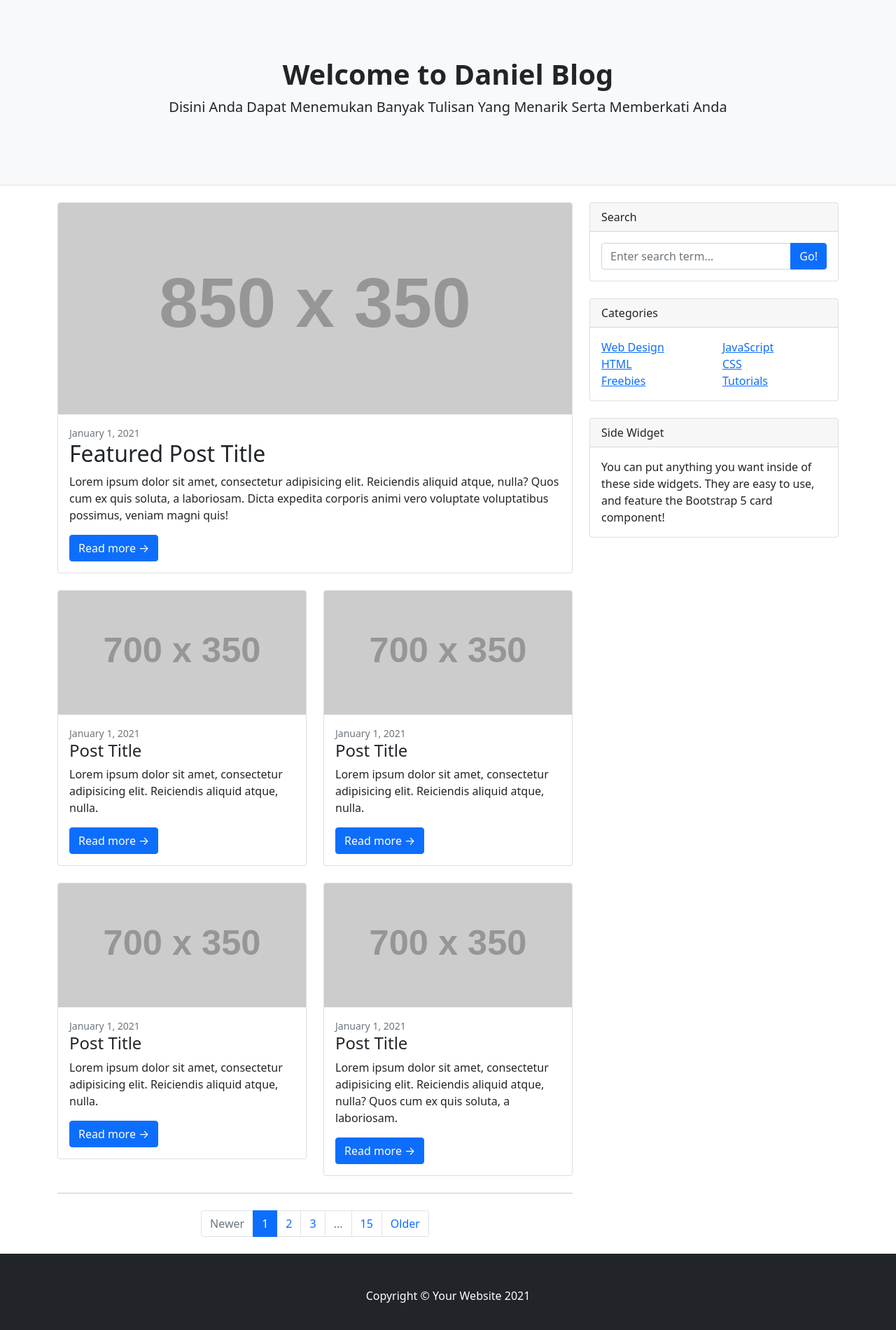
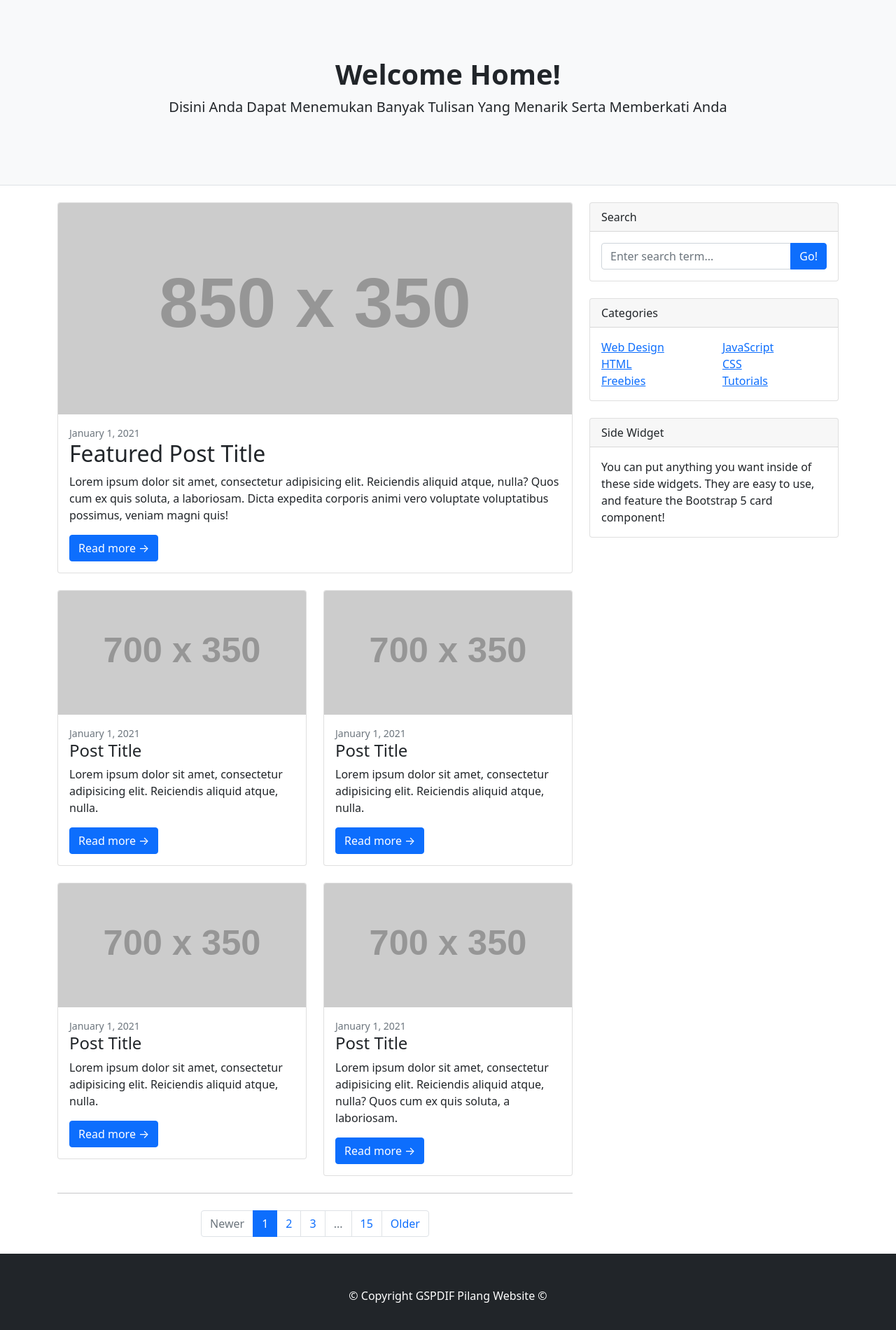
Before and after one commit to DanielCeloOnibala/blogpilang, a plain HTML site: page index.html in a window 1280 px wide. Shown: the part 70-1970 px from the top of the page at 70% size. Drawn offline with nearby package versions, Linux system fonts and the light colour scheme; placeholder pictures from the web are drawn by us.

Commit message:
Mengubah File index.html

```diff
--- a/index.html
+++ b/index.html
@@ -5,7 +5,7 @@
         <meta name="viewport" content="width=device-width, initial-scale=1, shrink-to-fit=no" />
         <meta name="description" content="" />
         <meta name="author" content="" />
-        <title>Blog Home - Start Bootstrap Template</title>
+        <title>Homepage&nbsp;&nbsp;&middot;&nbsp;&nbsp;Blog GSPDIF Pilang Sari Endah</title>
         <!-- Favicon-->
         <link rel="icon" type="image/x-icon" href="assets/favicon.ico" />
         <!-- Core theme CSS (includes Bootstrap)-->
@@ -31,7 +31,7 @@
         <header class="py-5 bg-light border-bottom mb-4">
             <div class="container">
                 <div class="text-center my-5">
-                    <h1 class="fw-bolder">Welcome to Daniel Blog</h1>
+                    <h1 class="fw-bolder">Welcome Home!</h1>
                     <p class="lead mb-0">Disini Anda Dapat Menemukan Banyak Tulisan Yang Menarik Serta Memberkati Anda</p>
                 </div>
             </div>
@@ -156,7 +156,8 @@
         </div>
         <!-- Footer-->
         <footer class="py-5 bg-dark">
-            <div class="container"><p class="m-0 text-center text-white">Copyright &copy; Your Website 2021</p></div>
+            <div class="container"><p class="m-0 text-center text-white">&copy; Copyright GSPDIF Pilang Website
+            &copy;</p></div>
         </footer>
         <!-- Bootstrap core JS-->
         <script src="https://cdn.jsdelivr.net/npm/bootstrap@5.0.2/dist/js/bootstrap.bundle.min.js"></script>
```
